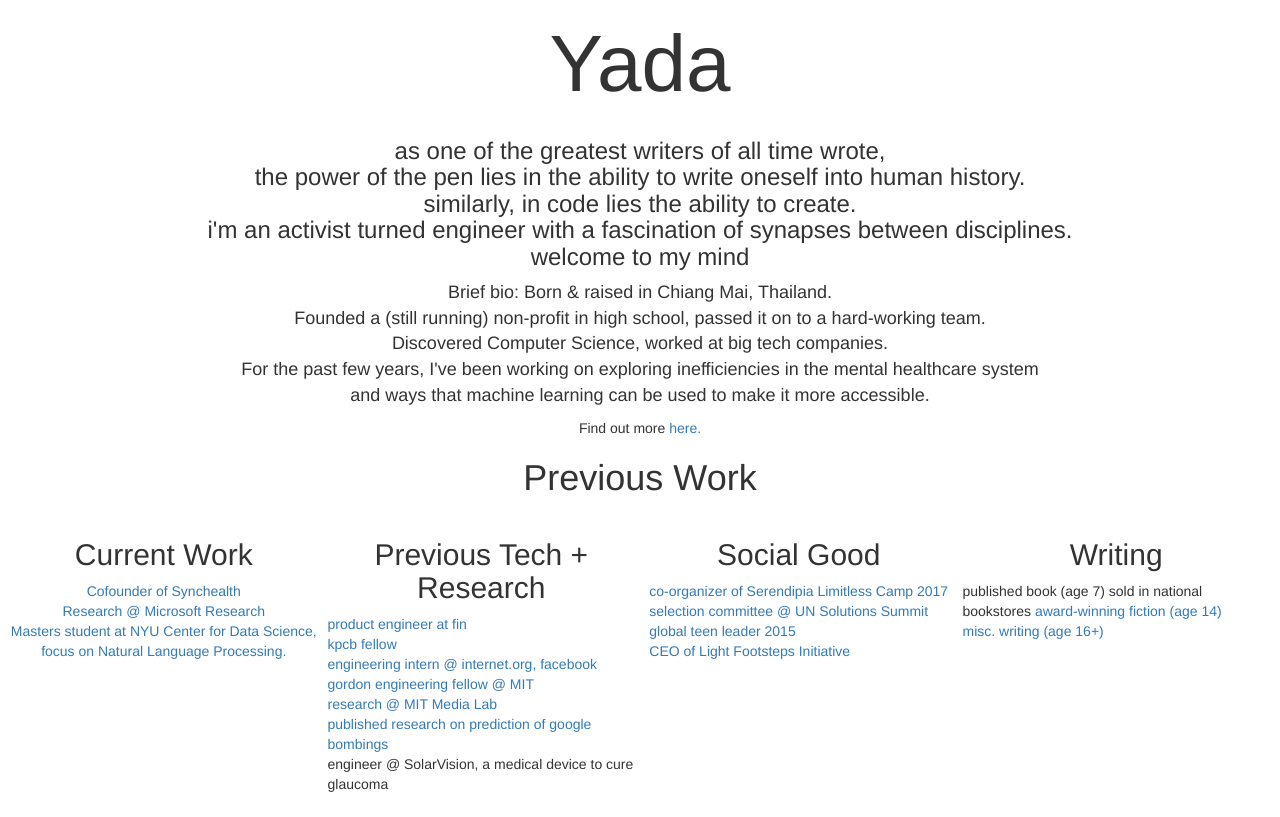
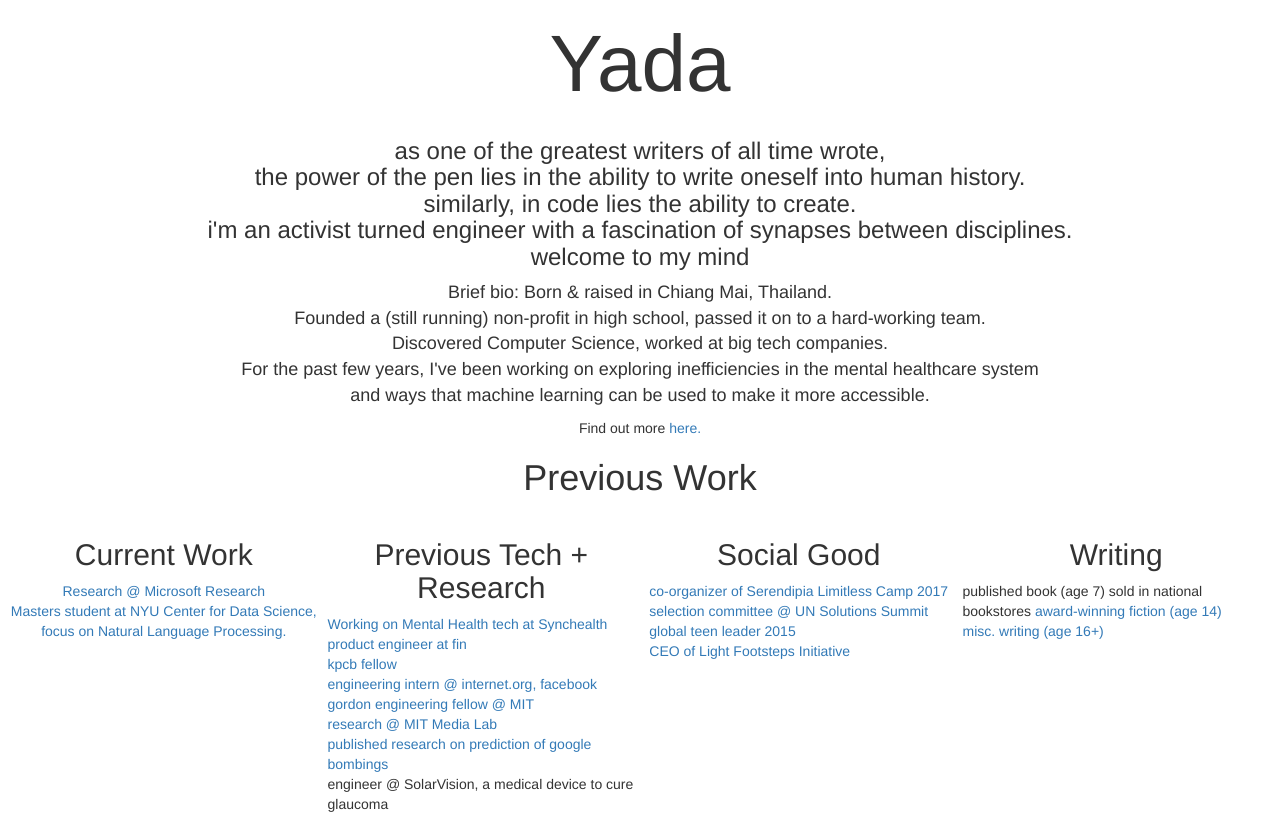
Before and after one commit to pruksmhc/archive_website, a plain HTML site: page index.html in a window 1280 px wide. Shown: the top 817 px of the page. Drawn offline with Linux system fonts and the light colour scheme.

Commit message:
removed sh

```diff
--- a/index.html
+++ b/index.html
@@ -76,7 +76,7 @@ Brief bio: Born & raised in Chiang Mai, Thailand. <br />  Founded a (still runni
 <h2 align="center"> Current Work</h2>
 <div style="display: inline-block; max-witdth: 100px; text-align: left;" >
 <div style="text-align: center;">
-<a  href="">Cofounder of Synchealth</a> <br />
+
 <a  href="https://machineintelligence.cc/speakers/yada-pruksachatkun">Research @ Microsoft Research</a>  <br />
 <a  href="https://cds.nyu.edu/">Masters student at NYU Center for Data Science, focus on Natural Language Processing.</a>
 
@@ -86,7 +86,7 @@ Brief bio: Born & raised in Chiang Mai, Thailand. <br />  Founded a (still runni
 <h2 align="center"> Previous Tech + Research</h2 >
 <div style="text-align: center;">
 	<div style="display: inline-block; max-witdth: 30px; text-align: left;" >
-
+<a  href="">Working on Mental Health tech at Synchealth</a> <br />
 <a  href="http://www.fin.com">product engineer at fin</a><br />
 <a  href="http://www.kpcbfellows.com">kpcb fellow</a> <br />
 <a  href="http://www.internet.org">engineering intern @ internet.org, facebook </a> <br />
```
Also changed, not shown: mentalhealth.html (+1 -4 lines).
